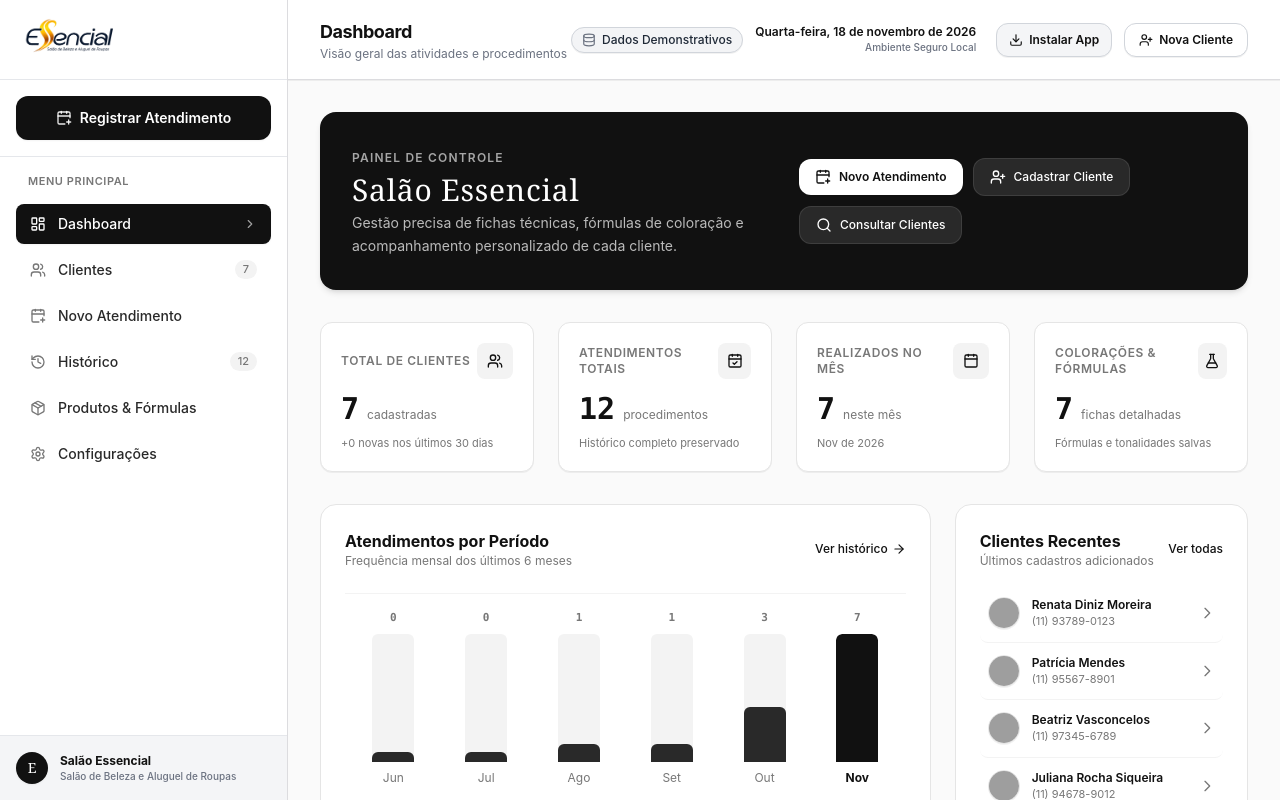
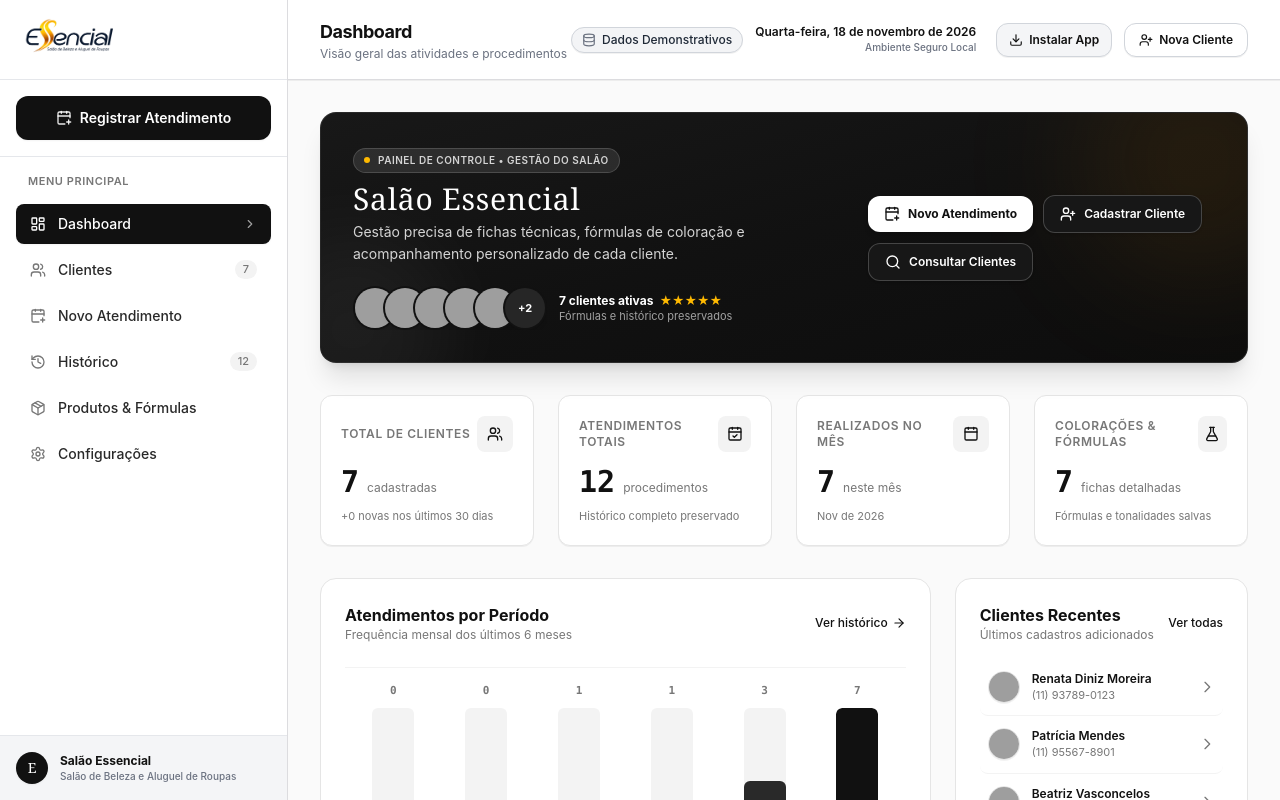
Before and after one commit to MrDibas1/salao-essencial, a React (Vite) app: page / in a window 1280 px wide. Shown: the top 800 px of the page. Built offline with nearby package versions, Linux system fonts and the light colour scheme; grey boxes are pictures that could not be loaded.

Commit message:
feat(ui): add overlapping client avatar stack and luxury amber glow to dashboard hero

```diff
--- a/src/components/modules/DashboardModule.tsx
+++ b/src/components/modules/DashboardModule.tsx
@@ -83,45 +83,100 @@ export const DashboardModule: React.FC<DashboardModuleProps> = ({
 
   const maxChartCount = Math.max(...chartData.map((c) => c.count), 5);
 
+  // Clientes com foto para exibição no avatar stack da Hero
+  const clientsWithAvatar = clients.filter((c) => Boolean(c.avatarUrl));
+  const avatarClients =
+    clientsWithAvatar.length >= 3 ? clientsWithAvatar.slice(0, 5) : clients.slice(0, 5);
+
   return (
     <div className="space-y-8 animate-in fade-in duration-300">
       {/* Welcome Banner & Quick Shortcuts */}
-      <div className="p-6 sm:p-8 rounded-2xl bg-[#111111] text-white flex flex-col md:flex-row md:items-center justify-between gap-6 shadow-md">
+      <div className="relative overflow-hidden rounded-2xl bg-gradient-to-br from-[#181818] via-[#111111] to-[#0D0D0D] border border-white/10 p-6 sm:p-8 text-white shadow-xl">
+        {/* Glow decorativo sutil com toque âmbar que remete à marca */}
+        <div className="absolute -top-16 -right-16 w-56 h-56 bg-amber-500/10 rounded-full blur-3xl pointer-events-none" />
+        <div className="absolute -bottom-16 -left-16 w-48 h-48 bg-white/5 rounded-full blur-2xl pointer-events-none" />
+
+        <div className="relative z-10 flex flex-col lg:flex-row lg:items-center justify-between gap-6">
+          <div className="space-y-4 max-w-xl">
             <div>
-          <span className="text-xs uppercase font-semibold tracking-widest text-[#E5E5E5]/70">
-            Painel de Controle
-          </span>
-          <h2 className="text-2xl sm:text-3xl font-serif font-light tracking-wide mt-1">
+              <div className="inline-flex items-center gap-2 px-2.5 py-1 rounded-full bg-white/10 border border-white/15 text-[10px] font-semibold tracking-wider uppercase text-neutral-300">
+                <span className="w-1.5 h-1.5 rounded-full bg-amber-400" />
+                <span>Painel de Controle • Gestão do Salão</span>
+              </div>
+              <h2 className="text-2xl sm:text-3xl font-serif font-light tracking-wide mt-2 text-white">
                 Salão Essencial
               </h2>
-          <p className="text-xs sm:text-sm text-[#E5E5E5]/80 mt-1 max-w-lg leading-relaxed">
+              <p className="text-xs sm:text-sm text-neutral-300 mt-1 leading-relaxed">
                 Gestão precisa de fichas técnicas, fórmulas de coloração e acompanhamento personalizado de cada cliente.
               </p>
             </div>
 
+            {/* Avatar Stack de Clientes (Círculos sobrepostos) */}
+            <div className="flex flex-wrap items-center gap-3 pt-1">
+              <div className="flex -space-x-2.5 overflow-hidden p-0.5">
+                {avatarClients.map((c, index) => (
+                  <div
+                    key={c.id || index}
+                    className="inline-block h-9 w-9 sm:h-10 sm:w-10 rounded-full ring-2 ring-[#111111] overflow-hidden bg-neutral-800 shrink-0 shadow-md transition-transform hover:scale-110 hover:z-20 cursor-pointer"
+                    title={c.name}
+                    onClick={() => onNavigate('client-detail', { clientId: c.id })}
+                  >
+                    {c.avatarUrl ? (
+                      <img src={c.avatarUrl} alt={c.name} className="h-full w-full object-cover" />
+                    ) : (
+                      <div className="h-full w-full flex items-center justify-center text-xs font-bold text-white bg-neutral-700">
+                        {c.name.charAt(0)}
+                      </div>
+                    )}
+                  </div>
+                ))}
+                {clients.length > avatarClients.length && (
+                  <div
+                    onClick={() => onNavigate('clients')}
+                    className="inline-flex h-9 w-9 sm:h-10 sm:w-10 rounded-full ring-2 ring-[#111111] bg-neutral-800 hover:bg-neutral-700 text-white items-center justify-center text-[11px] font-bold shrink-0 shadow-md cursor-pointer transition-colors"
+                    title="Ver todas as clientes"
+                  >
+                    +{clients.length - avatarClients.length}
+                  </div>
+                )}
+              </div>
+
+              <div className="text-xs">
+                <div className="flex items-center gap-1.5 font-bold text-white">
+                  <span>{clients.length} clientes ativas</span>
+                  <span className="text-amber-400 text-xs">★★★★★</span>
+                </div>
+                <p className="text-[11px] text-neutral-400">
+                  Fórmulas e histórico preservados
+                </p>
+              </div>
+            </div>
+          </div>
+
           {/* Action Shortcuts */}
-        <div className="flex flex-wrap items-center gap-2.5">
+          <div className="relative z-10 flex flex-wrap items-center gap-2.5 pt-2 lg:pt-0">
             <button
               onClick={() => onNavigate('appointment-form')}
-            className="inline-flex items-center gap-2 px-4 py-2.5 rounded-xl bg-white hover:bg-[#F3F3F3] text-[#111111] text-xs font-semibold transition-all shadow-xs"
+              className="inline-flex items-center gap-2 px-4 py-2.5 rounded-xl bg-white hover:bg-neutral-100 text-[#111111] text-xs font-bold transition-all shadow-md active:scale-[0.98]"
             >
               <CalendarPlus className="w-4 h-4" />
               <span>Novo Atendimento</span>
             </button>
             <button
               onClick={onOpenNewClientModal}
-            className="inline-flex items-center gap-2 px-4 py-2.5 rounded-xl bg-[#292929] hover:bg-neutral-800 text-white text-xs font-medium border border-white/10 transition-all"
+              className="inline-flex items-center gap-2 px-4 py-2.5 rounded-xl bg-neutral-900 hover:bg-neutral-800 text-white text-xs font-semibold border border-white/20 transition-all shadow-sm active:scale-[0.98]"
             >
               <UserPlus className="w-4 h-4" />
               <span>Cadastrar Cliente</span>
             </button>
             <button
               onClick={() => onNavigate('clients')}
-            className="inline-flex items-center gap-2 px-4 py-2.5 rounded-xl bg-[#292929] hover:bg-neutral-800 text-white text-xs font-medium border border-white/10 transition-all"
+              className="inline-flex items-center gap-2 px-4 py-2.5 rounded-xl bg-neutral-900 hover:bg-neutral-800 text-white text-xs font-semibold border border-white/20 transition-all shadow-sm active:scale-[0.98]"
             >
               <Search className="w-4 h-4" />
               <span>Consultar Clientes</span>
             </button>
+          </div>
         </div>
       </div>
 
--- a/vite.config.ts
+++ b/vite.config.ts
@@ -11,4 +11,7 @@ export default defineConfig({
   server: {
     allowedHosts: true,
   },
+  preview: {
+    allowedHosts: true,
+  },
 })
```
Lines whose indentation alone changed are shown as unchanged.
